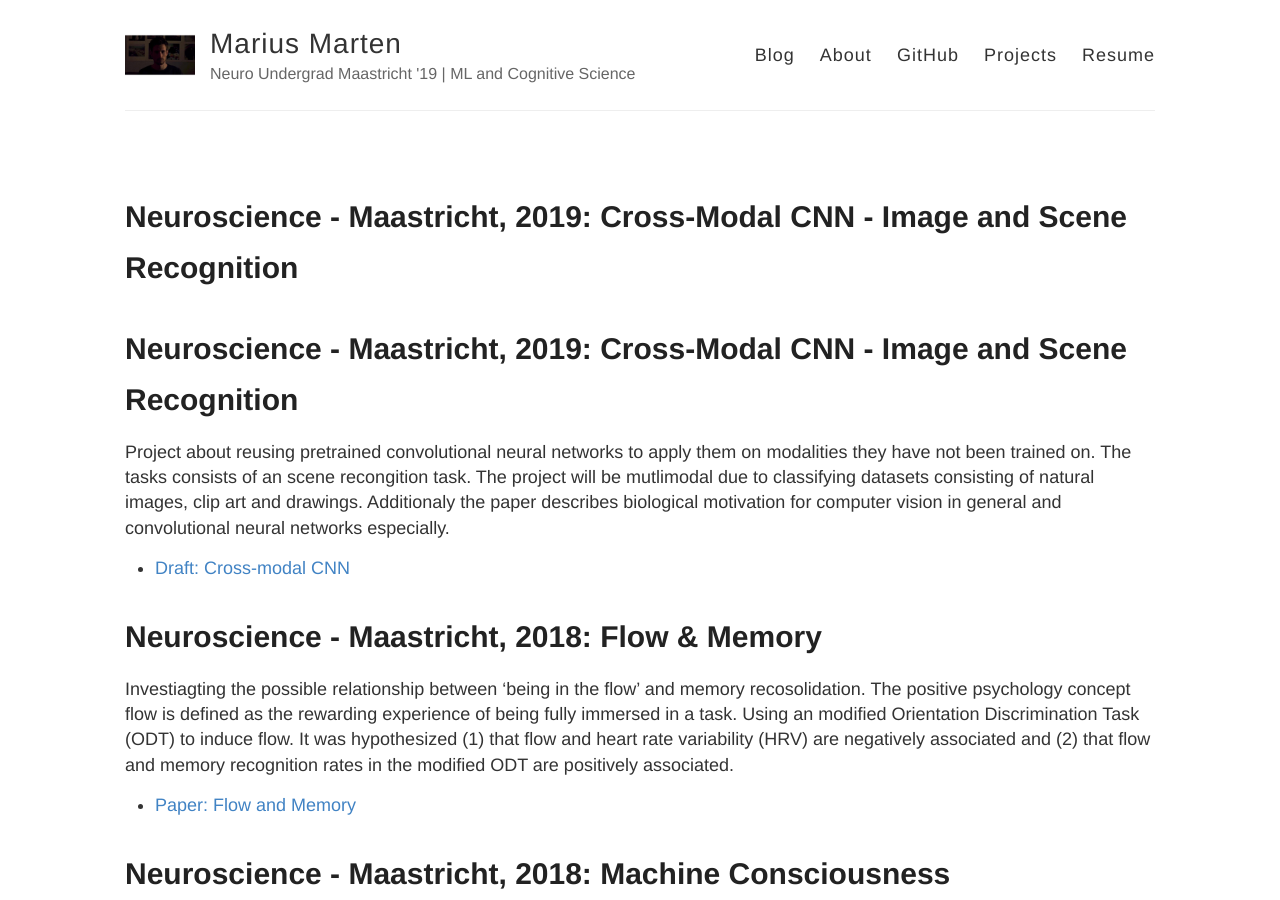
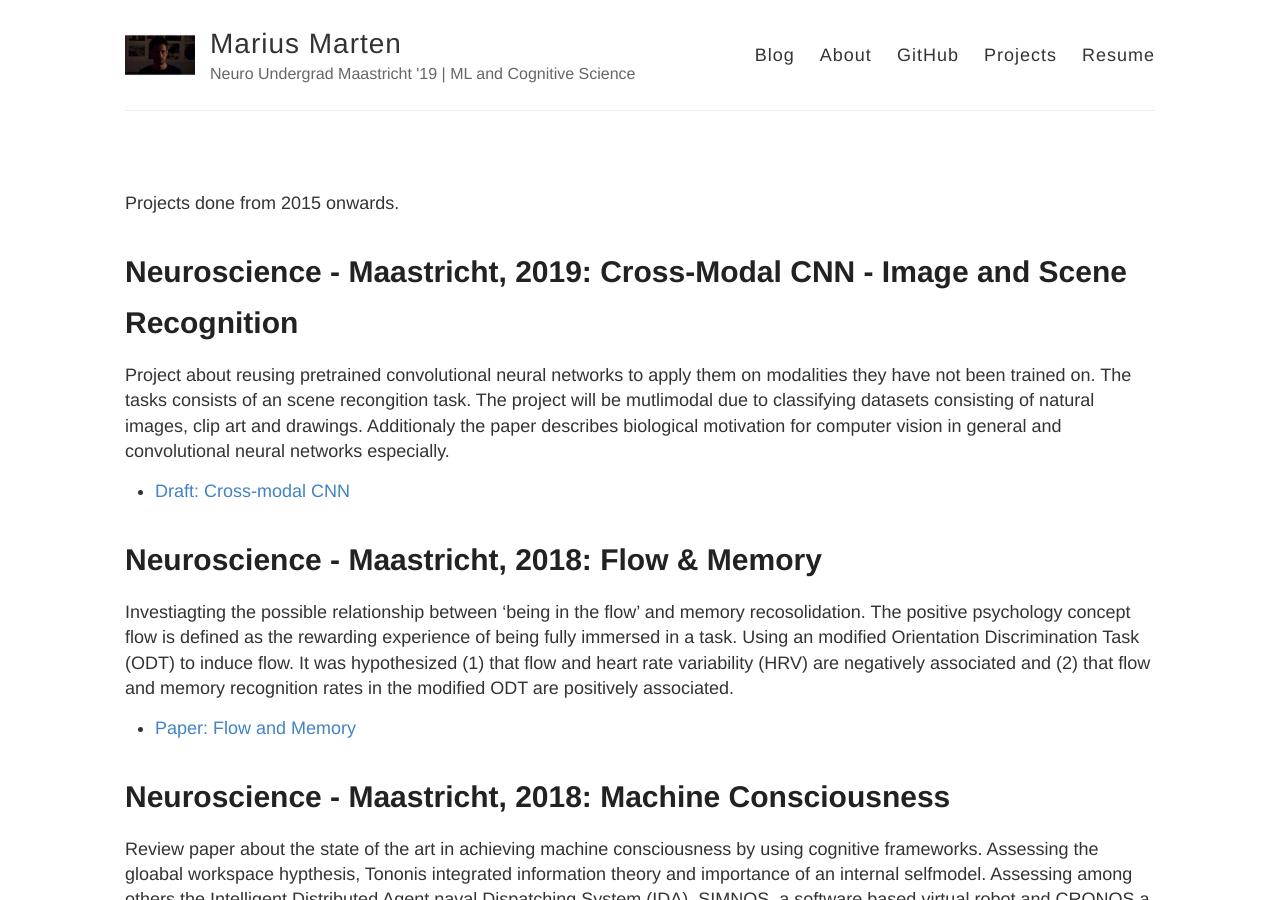
Before and after one commit to Mariusmarten/mariusmarten.github.io, a Jekyll site: the page built from projects.md, in a window 1280 px wide and 900 px high. Built offline with Jekyll 4.4.1, drawn with Linux system fonts in a browser that asks for light colours; our own code applies the rules of GitHub Pages for plain Markdown files.

Commit message:
Update projects.md

```diff
--- a/projects.md
+++ b/projects.md
@@ -2,6 +2,8 @@
 layout: page
 permalink: /projects/
 ---
+Projects done from 2015 onwards.
+
 Neuroscience - Maastricht, 2019: Cross-Modal CNN - Image and Scene Recognition
 ====================
 Project about reusing pretrained convolutional neural networks to apply them on modalities they have not been trained on. The tasks consists of an scene recongition task. The project will be mutlimodal due to classifying datasets consisting of natural images, clip art and drawings. Additionaly the paper describes biological motivation for computer vision in general and convolutional neural networks especially.
```
